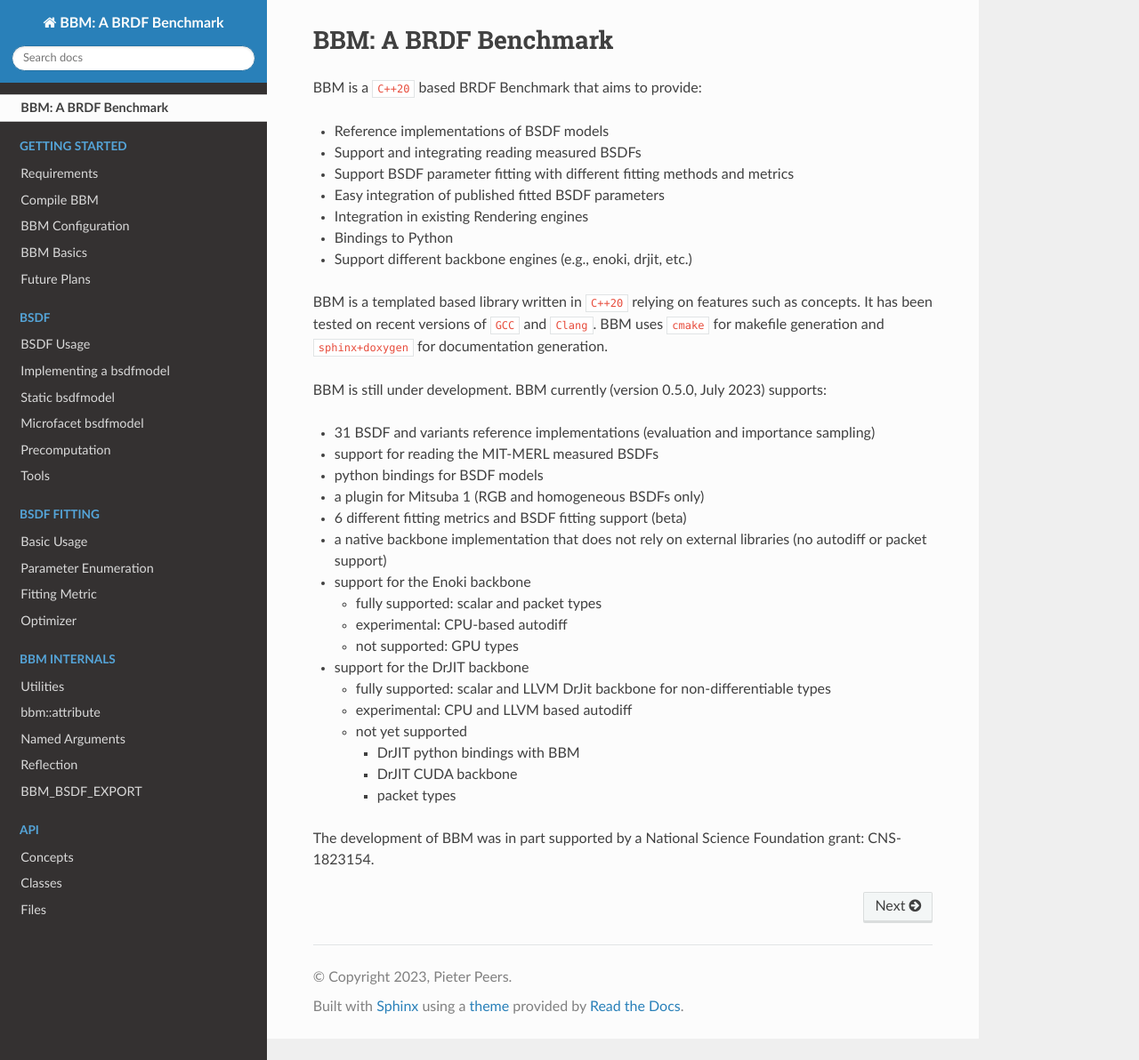
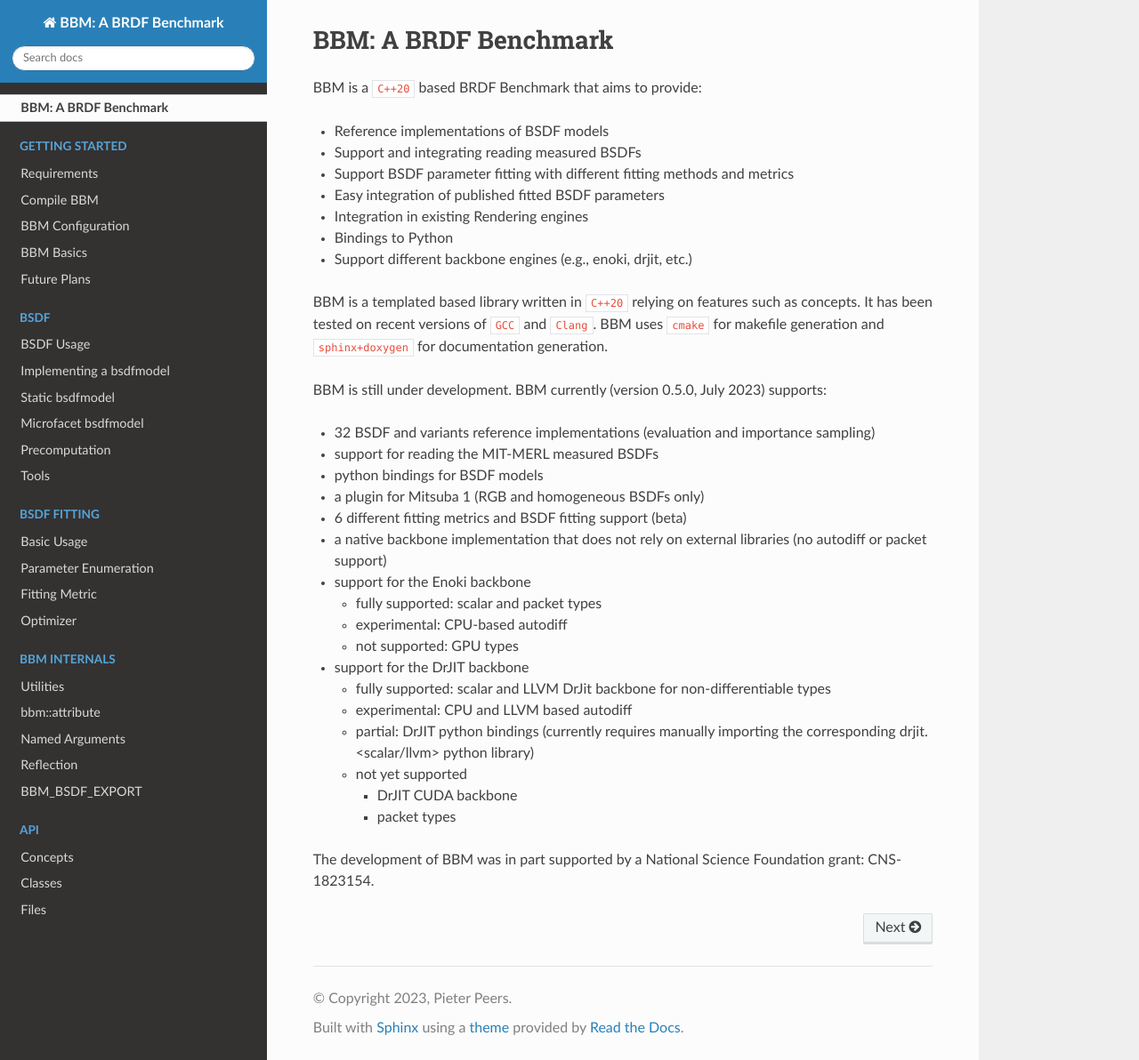
Before and after one commit to bsdfbenchmark/bbm, a Sphinx documentation site: the page built from docs/index.rst, in a window 1280 px wide and 1192 px high. Shown: the whole window at 89% size. Built offline with Sphinx 7.4.7 and the Read the Docs theme 2.0.0, drawn with Linux system fonts in a browser that asks for light colours.

Commit message:
Update index.rst

```diff
--- a/docs/index.rst
+++ b/docs/index.rst
@@ -20,7 +20,7 @@ for documentation generation.
 
 BBM is still under development. BBM currently (version 0.5.0, July 2023) supports:
 
-* 31 BSDF and variants reference implementations (evaluation and importance sampling)
+* 32 BSDF and variants reference implementations (evaluation and importance sampling)
 * support for reading the MIT-MERL measured BSDFs
 * python bindings for BSDF models
 * a plugin for Mitsuba 1 (RGB and homogeneous BSDFs only)
@@ -36,9 +36,9 @@ BBM is still under development. BBM currently (version 0.5.0, July 2023) support
 
   - fully supported: scalar and LLVM DrJit backbone for non-differentiable types
   - experimental: CPU and LLVM based autodiff
+  - partial: DrJIT python bindings (currently requires manually importing the corresponding drjit.<scalar/llvm> python library)
   - not yet supported
 
-    + DrJIT python bindings with BBM
     + DrJIT CUDA backbone
     + packet types
 
```
